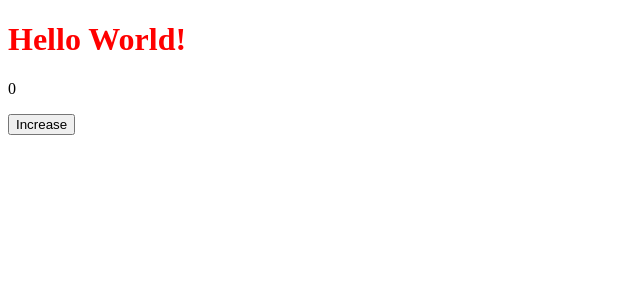
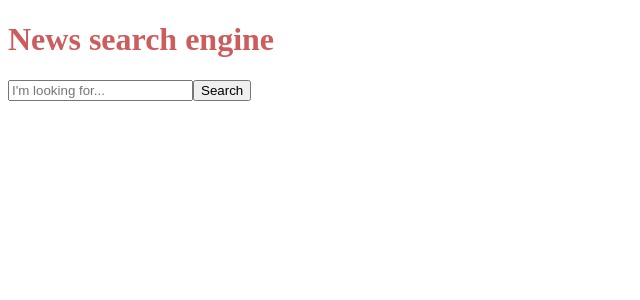
Before and after one commit to prokhorovd/rss-react-2021, a React app: page / in a window 1280 px wide. Shown: the top 300 px of the page, without its empty margins (0-640 px from the left). Built offline with nearby package versions, Linux system fonts and the light colour scheme; the HTML template or start-up script is replaced by a standard one.

Commit message:
feat: implement news request with default values

```diff
--- a/src/App.css
+++ b/src/App.css
@@ -1,3 +1,32 @@
 .heading {
-    color: red;
+    color: indianred;
 }
+
+.articles-field {
+    display: flex;
+    flex-wrap: wrap;
+    justify-content: center;
+}
+
+.article {
+    padding: 10px;
+    margin: 10px;
+    width: 40vw;
+    background-color: #efefef;
+    box-shadow: black 1px 1px;
+    display: flex;
+    flex-direction: column;
+}
+
+.article__source {
+    margin: 0;
+}
+
+.article__content {
+    margin-top: 0;
+}
+
+.article__img {
+    height: 150px;
+    align-self: center;
+}
--- a/src/App.tsx
+++ b/src/App.tsx
@@ -1,11 +1,11 @@
 import React from 'react';
 import './App.css';
-import Counter from './components/Counter';
+import News from './components/News';
 
 const App = () => (
   <div>
-    <h1 className="heading">Hello World!</h1>
-    <Counter />
+    <h1 className="heading">News search engine</h1>
+    <News />
   </div>
 );
 
--- /dev/null
+++ b/src/components/ArticleBox.tsx
@@ -0,0 +1,31 @@
+import React from 'react';
+import { Article } from '../types';
+
+function ArticleBox(props: { data: Article }) {
+  const { data } = props;
+  const {
+    author,
+    content,
+    description,
+    publishedAt,
+    source,
+    title,
+    urlToImage,
+  } = data;
+  const date = new Date(publishedAt);
+  return (
+    <div className="article">
+      <h3>{title}</h3>
+      <p className="article__source">
+        {source.name}
+        <span style={{ fontStyle: 'italic' }}>, article by </span>
+        {author}
+      </p>
+      <p>{date.toLocaleString()}</p>
+      <p className="article__content">{description}</p>
+      <img className="article__img" src={urlToImage} alt="news" />
+    </div>
+  );
+}
+
+export default ArticleBox;
--- a/src/components/Counter.tsx
+++ /dev/null
@@ -1,18 +0,0 @@
-import React, { useState } from 'react';
-
-function Counter() {
-  const [counter, setCounter] = useState(0);
-  return (
-    <div>
-      <p>{counter}</p>
-      <button
-        type="button"
-        onClick={() => setCounter((prevCounter) => prevCounter + 1)}
-      >
-        Increase
-      </button>
-    </div>
-  );
-}
-
-export default Counter;
--- /dev/null
+++ b/src/components/News.tsx
@@ -0,0 +1,67 @@
+import React, { ChangeEvent, useState } from 'react';
+import { Article } from '../types';
+import ArticleBox from './ArticleBox';
+
+function News() {
+  const [searchValue, setSearchValue] = useState<string>('');
+  const [isLoading, setIsLoading] = useState<boolean>(false);
+  const [articles, setArticles] = useState<Article[]>([]);
+  const [pageSize, setPageSize] = useState<number>(10);
+  const [sortBy, setSortBy] = useState<string>('publishedAt');
+  const [pageNum, setPageNum] = useState<number>(1);
+
+  const handleSubmit = async (event: ChangeEvent<HTMLFormElement>) => {
+    event.preventDefault();
+    setIsLoading(true);
+    try {
+      const apiKey = '00c5fceb74a64cee90041cb63724b62a';
+      const address = `https://newsapi.org/v2/everything?q=${searchValue}`
+        + `&from=2021-10-02&sortBy=${sortBy}&apiKey=${apiKey}`
+        + `&pageSize=${pageSize}&page=${pageNum}`;
+      const req = new Request(address);
+      const result = await fetch(req)
+        .then((response) => response.json())
+        .then((data) => {
+          setIsLoading(false);
+          return data;
+        });
+      setArticles(result.articles);
+      // console.log('data is set');
+    } catch (e) {
+      console.error('error has occurred: ', e);
+      // setIsLoading(false);
+    } finally {
+      console.log('finally');
+      setIsLoading(false);
+    }
+  };
+
+  const handleChange = (event: ChangeEvent<HTMLInputElement>) => {
+    const { value } = event.target;
+    setSearchValue(value);
+  };
+
+  function generateID() {
+    const idNum = Math.floor(Math.random() * 1000000 + 1);
+    // console.log('generated id: ', idNum);
+    return idNum;
+  }
+
+  return (
+    <div className="page-wrap">
+      <form className="search-form" onSubmit={handleSubmit}>
+        <label htmlFor="search">
+          <input id="search" type="text" placeholder="I'm looking for..." value={searchValue} onChange={handleChange} disabled={isLoading} />
+        </label>
+        <button type="submit" disabled={isLoading}>
+          {isLoading ? 'Loading...' : 'Search'}
+        </button>
+      </form>
+      <div className="articles-field">
+        {articles.map((element) => <ArticleBox key={generateID()} data={element} />)}
+      </div>
+    </div>
+  );
+}
+
+export default News;
--- /dev/null
+++ b/src/types.ts
@@ -0,0 +1,9 @@
+export interface Article {
+  author: string | null;
+  content: string;
+  description: string;
+  publishedAt: string;
+  source: { id: string | null, name: string };
+  title: string;
+  urlToImage: string;
+}
```
